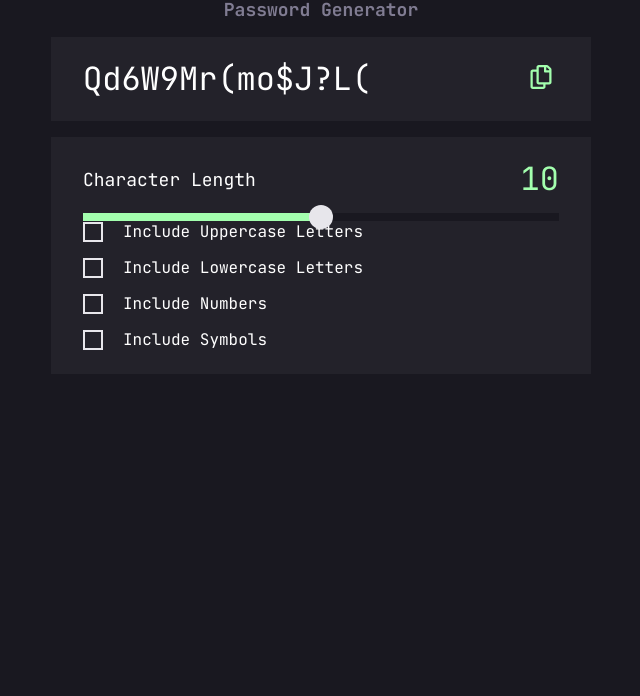
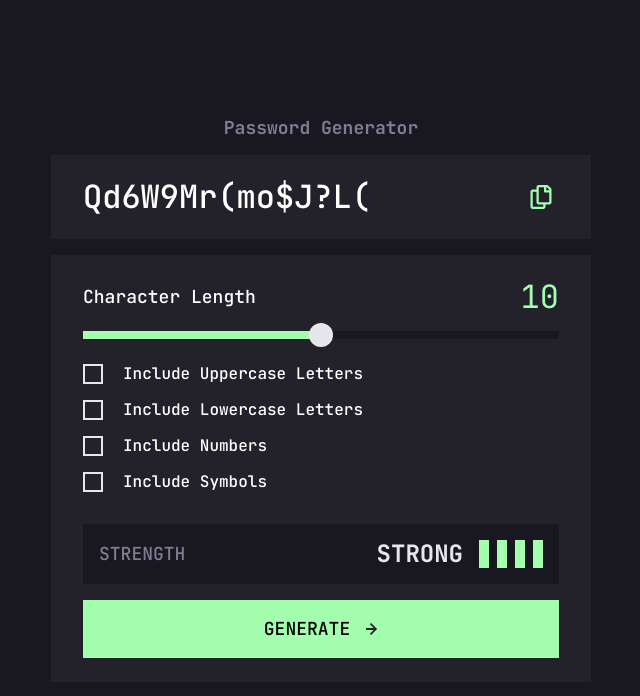
Before and after one commit to Malberee/password-generator, a React (Vite) app: page / in a window 1280 px wide. Shown: the top 696 px of the page, without its empty margins (319-959 px from the left). Built offline with nearby package versions, Linux system fonts and the light colour scheme.

Commit message:
➡️ Add arrow icon, ✅ Finalized Options component markup

```diff
--- a/src/components/Container/Container.styled.tsx
+++ b/src/components/Container/Container.styled.tsx
@@ -1,6 +1,11 @@
 import styled from 'styled-components'
 
 export const ContainerStyles = styled.div`
+  display: flex;
+  flex-direction: column;
+  justify-content: center;
+  gap: 16px;
   max-width: 540px;
+  height: 100%;
   margin: auto;
 `
--- a/src/components/Icons/index.ts
+++ b/src/components/Icons/index.ts
@@ -1,2 +1,3 @@
 export { default as CopyIcon } from './Copy.tsx'
 export { default as CheckIcon } from './Check.tsx'
+export { default as ArrowIcon } from './Arrow.tsx'
--- a/src/components/Options/Options.styled.tsx
+++ b/src/components/Options/Options.styled.tsx
@@ -1,7 +1,6 @@
 import styled from 'styled-components'
 
 export const OptionsWrapper = styled.div`
-  margin-top: 16px;
   padding: 24px 32px;
 
   background-color: #23222a;
@@ -22,6 +21,7 @@ export const OptionsInner = styled.div`
 
 export const Text = styled.p`
   font-size: 18px;
+  font-weight: 500;
 `
 
 export const SliderValue = styled.p`
@@ -33,9 +33,8 @@ export const CheckboxGroup = styled.ul`
   display: flex;
   flex-direction: column;
   gap: 16px;
+  margin-top: 24px;
 `
-
-export const Label = styled.label``
 
 export const CustomCheckbox = styled.span`
   display: inline-block;
@@ -44,6 +43,13 @@ export const CustomCheckbox = styled.span`
   height: 20px;
   margin-right: 20px;
   border: 2px solid #e7e6eb;
+
+  transition: background-color 100ms linear, border-color 100ms linear;
+`
+
+export const Label = styled.label`
+  cursor: pointer;
+  font-weight: 500;
 `
 
 export const Checkbox = styled.input`
@@ -57,4 +63,81 @@ export const Checkbox = styled.input`
     background-position: center;
     background-size: cover;
   }
+
+  &:hover + ${CustomCheckbox} {
+    border-color: #a3ffae;
+  }
 `
+
+export const GenerateBtn = styled.button`
+  display: flex;
+  justify-content: center;
+  align-items: center;
+  width: 100%;
+  padding: 18px 0;
+  margin-top: 16px;
+
+  font-size: 18px;
+  font-weight: 500;
+  line-height: 1;
+  text-transform: uppercase;
+
+  background-color: #a3ffae;
+  border: 2px solid transparent;
+
+  transition: background-color 100ms linear, color 100ms linear,
+    border-color 100ms linear;
+
+  &:hover {
+    background-color: transparent;
+    border: 2px solid #a3ffae;
+    color: #a3ffae;
+
+    svg {
+      fill: #a3ffae;
+    }
+  }
+
+  svg {
+    margin-left: 16px;
+
+    transition: fill 100ms linear;
+  }
+`
+
+export const PasswordStrength = styled.div`
+  display: flex;
+  justify-content: space-between;
+  align-items: center;
+
+  margin-top: 32px;
+  padding: 16px;
+
+  font-weight: 500;
+  text-transform: uppercase;
+
+  color: #807c92;
+  background-color: #191820;
+`
+
+export const Strength = styled.p`
+  display: flex;
+  align-items: center;
+  font-size: 24px;
+  font-weight: 700;
+  color: #e7e6eb;
+`
+
+export const LevelItem = styled.span`
+  display: inline-block;
+  width: 10px;
+  height: 28px;
+
+  background-color: #a3ffae;
+
+  margin-left: 8px;
+
+  &:first-child {
+    margin-left: 16px;
+  }
+`
--- a/src/components/Options/Options.tsx
+++ b/src/components/Options/Options.tsx
@@ -2,6 +2,8 @@ import { useState } from 'react'
 
 import Slider from 'rc-slider'
 import 'rc-slider/assets/index.css'
+
+import { ArrowIcon } from '../Icons'
 
 import {
   OptionsWrapper,
@@ -12,6 +14,10 @@ import {
   Label,
   Checkbox,
   CustomCheckbox,
+  GenerateBtn,
+  PasswordStrength,
+  Strength,
+  LevelItem,
 } from './Options.styled'
 
 const Options = () => {
@@ -29,8 +35,8 @@ const Options = () => {
       </OptionsInner>
       <Slider
         value={sliderValue}
-        min={0}
-        max={20}
+        min={5}
+        max={15}
         onChange={handleChangeSlider}
         trackStyle={{
           backgroundColor: '#a3ffae',
@@ -81,6 +87,21 @@ const Options = () => {
           </Label>
         </li>
       </CheckboxGroup>
+
+      <PasswordStrength>
+        <Text>Strength</Text>
+        <Strength>
+          STRONG
+          <LevelItem />
+          <LevelItem />
+          <LevelItem />
+          <LevelItem />
+        </Strength>
+      </PasswordStrength>
+
+      <GenerateBtn>
+        Generate <ArrowIcon width={12} />
+      </GenerateBtn>
     </OptionsWrapper>
   )
 }
--- a/src/components/OutputPassword/OutputPassword.styled.tsx
+++ b/src/components/OutputPassword/OutputPassword.styled.tsx
@@ -7,17 +7,29 @@ export const OutputPasswordWrapper = styled.div`
 
   width: 100%;
   padding: 24px 32px;
-  margin-top: 16px;
 
   background-color: #23222a;
 `
 
 export const Password = styled.p`
   font-size: 32px;
+  font-weight: 500;
 `
 
 export const CopyBtn = styled.button`
+  display: flex;
+  justify-content: center;
+  align-items: center;
+  border: 0;
+
   background-color: transparent;
   color: #a3ffae;
-  border: 0;
+
+  &:hover svg {
+    fill: #ffffff;
+  }
+
+  svg {
+    transition: fill 100ms linear;
+  }
 `
--- a/src/index.scss
+++ b/src/index.scss
@@ -8,6 +8,11 @@ html {
 *::before,
 *::after {
   box-sizing: inherit;
+}
+
+::selection {
+  background-color: #a3ffae;
+  color: #191820;
 }
 
 p,
```
